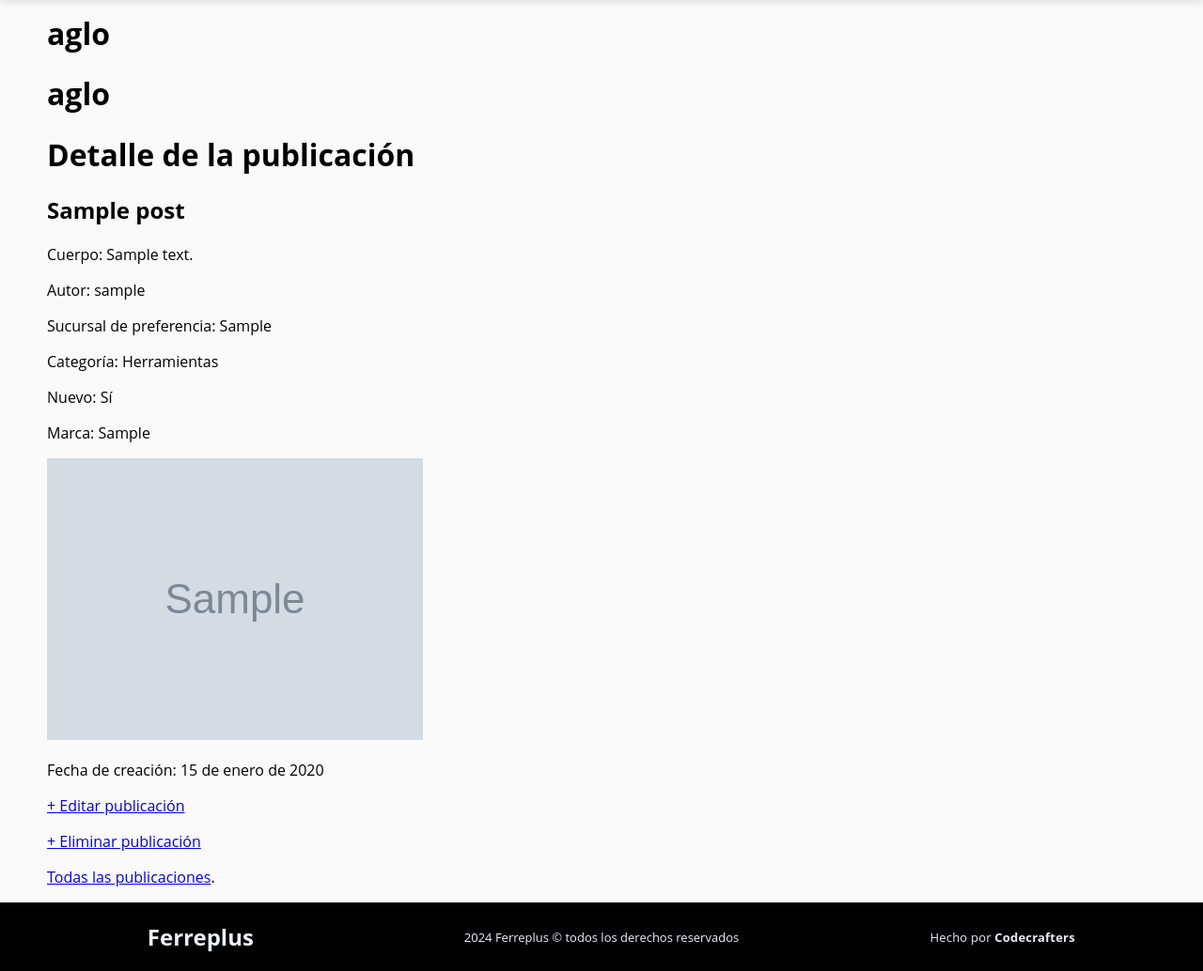
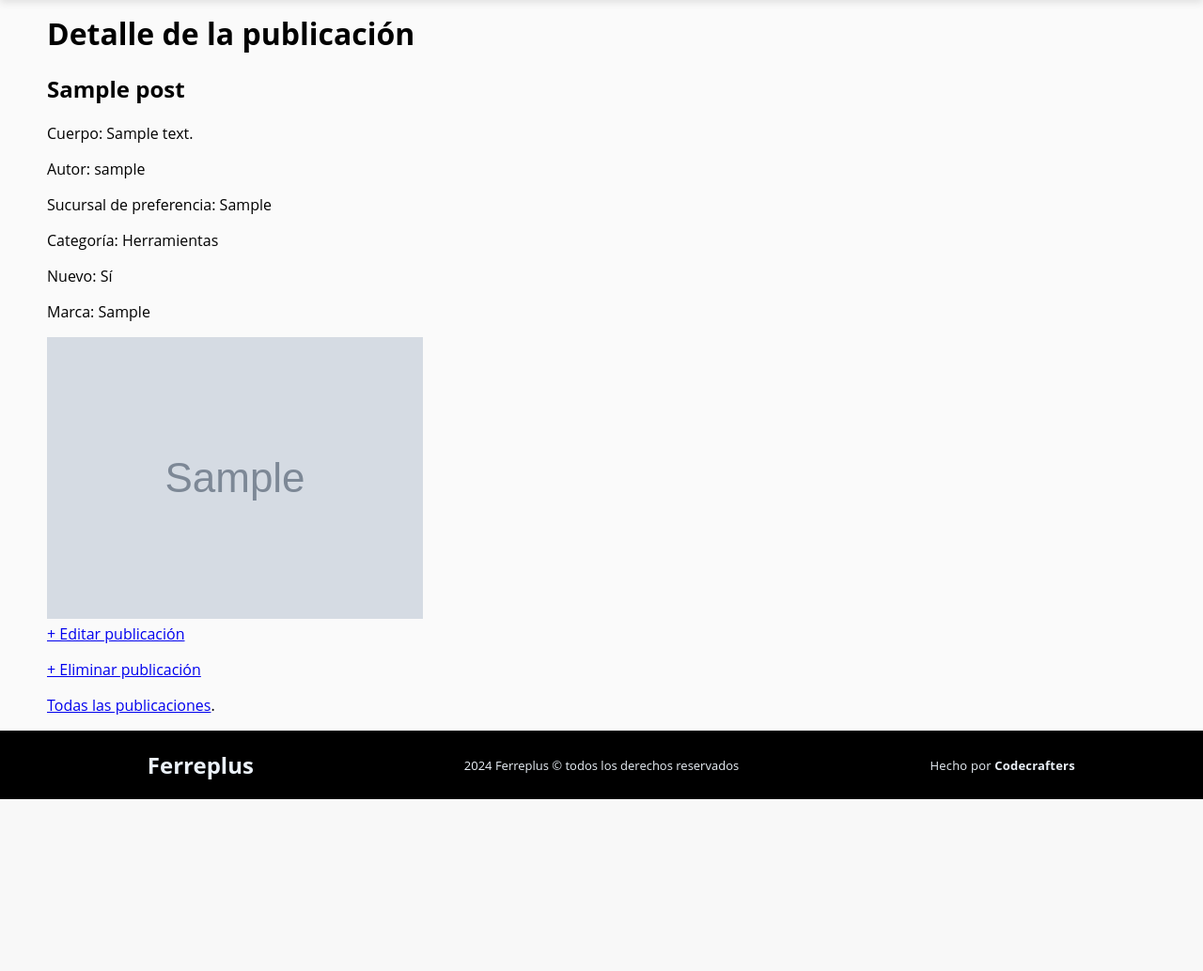
Before and after one commit to codecrafters-is2/ferreplus_django, a Django app: page /posts/post/1/ in a window 1280 px wide. Shown: the part 86-1120 px from the top of the page at 94% size. After the commit the page ends 937 px from the top, so only its background shows below. Run offline with Django 5.2, Linux system fonts and the light colour scheme; tables that the repository leaves empty hold one stand-in row (values such as "Sample post"); grey boxes marked "Sample" are stand-in pictures; some web fonts are replaced.

Commit message:
Saco campo fecha de creacion

```diff
--- a/posts/forms.py
+++ b/posts/forms.py
@@ -3,7 +3,6 @@ from .models import Post,ImagePost
 
 class MultipleFileInput(forms.ClearableFileInput):
     allow_multiple_selected = True
-
 
 class MultipleFileField(forms.FileField):
     def __init__(self, *args, **kwargs):
@@ -54,7 +53,7 @@ class PostForm(forms.ModelForm):
 
     class Meta:
         model = Post
-        fields = ["title","body","image","category","branch","new","brand","manufacturing_date",
+        fields = ["title","body","image","category","branch","new","brand",#"manufacturing_date",
                     "author", #Este, tiene que desaparecer despues
                 ] #Campos que va a completar el usuario
         widgets = {
@@ -65,6 +64,7 @@ class PostForm(forms.ModelForm):
                 }
             )
         }
+
     def __init__(self,*args,**kwargs):
         super().__init__(*args,**kwargs)
         self.fields["title"].label = "Nombre del producto"
@@ -73,7 +73,7 @@ class PostForm(forms.ModelForm):
         self.fields["category"].label = "Categoría del producto"
         self.fields["new"].label = "Nuevo"
         self.fields["brand"].label = "Marca"
-        self.fields["manufacturing_date"].label = "Fecha de creación"
+        #self.fields["manufacturing_date"].label = "Fecha de creación"
         self.fields["image"].label = "Imagen del producto"
         self.fields["branch"].label= "Sucursal de preferencia"
 
--- a/posts/models.py
+++ b/posts/models.py
@@ -7,15 +7,16 @@ from branches.models import Branch
 User = get_user_model()
 #Sucursal = get_sucursales()
 
-
 class Post(models.Model):
     POST_STATUS_AVAILABLE = 'available'
     POST_STATUS_RESERVED = 'reserved'
     POST_STATUS_COMPLETED = 'completed'
+    POST_STATUS_PAUSED = "paused"
     POST_STATUS_CHOICES = (
         (POST_STATUS_AVAILABLE, 'Disponible'),
         (POST_STATUS_RESERVED, 'Reservado'),
         (POST_STATUS_COMPLETED, 'Finalizado'),
+        (POST_STATUS_PAUSED, "Pausado")
     )
 
     HERRAMIENTAS = "tools" #En la BD su campo se denomina con el String
@@ -49,7 +50,7 @@ class Post(models.Model):
     new = models.BooleanField(blank=True, null=True)
     brand = models.CharField(max_length=30,blank=True, null=True) #marca
     status = models.CharField(max_length=20, choices=POST_STATUS_CHOICES, default=POST_STATUS_AVAILABLE, editable=False)
-    manufacturing_date = models.DateField(blank=True, null=True)
+    #manufacturing_date = models.DateField(blank=True, null=True)  --> Se fleta
 
     def __str__(self):
         return self.title
--- a/static/styles/layout/layout.css
+++ b/static/styles/layout/layout.css
@@ -105,4 +105,4 @@ body {
 .container {
     margin-top: 100px;
     margin-left: 50px;
-  }
+}
--- a/templates/posts/post_detail.html
+++ b/templates/posts/post_detail.html
@@ -4,8 +4,6 @@
 
 {% block content %}
 <div class="post-entry">
-    <h1> aglo</h1>
-    <h1> aglo</h1>
     <h1>Detalle de la publicación</h1>
     <h2>{{ post.title }}</h2>
     <p>Cuerpo: {{ post.body }}</p>
@@ -15,7 +13,7 @@
     <p>Nuevo: {{ post.new|yesno:"Sí,No" }}</p>
     <p>Marca: {{ post.brand }}</p>
     <img src="{{ post.image.url}}" alt="Imagen de la publicación">
-    <p>Fecha de creación: {{ post.manufacturing_date }}</p>
+    {#<p>Fecha de creación: {{ post.manufacturing_date }}</p>#}
 </div>
 
 
--- a/templates/posts/post_new.html
+++ b/templates/posts/post_new.html
@@ -2,8 +2,6 @@
 {% extends "_base.html" %}
 
 {% block content %}
-<br></br>
-<br></br>
 <h1>Nueva publicación</h1>
 <form action="" method="post" enctype="multipart/form-data">{% csrf_token %}
     {{ form.as_p }}
```
Also changed, not shown: templates/posts/post_list.html (+0 -10 lines), posts/migrations/0012_remove_post_manufacturing_date_alter_post_status.py (added), posts/views.py (line endings or trailing spaces).
